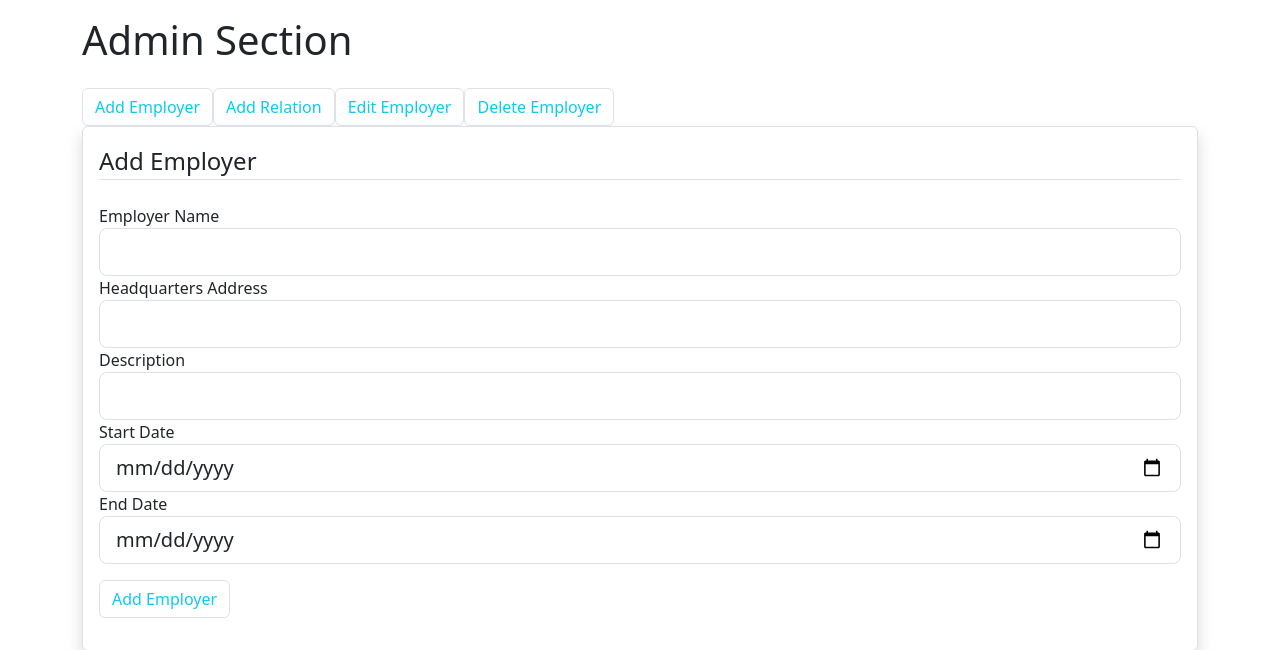
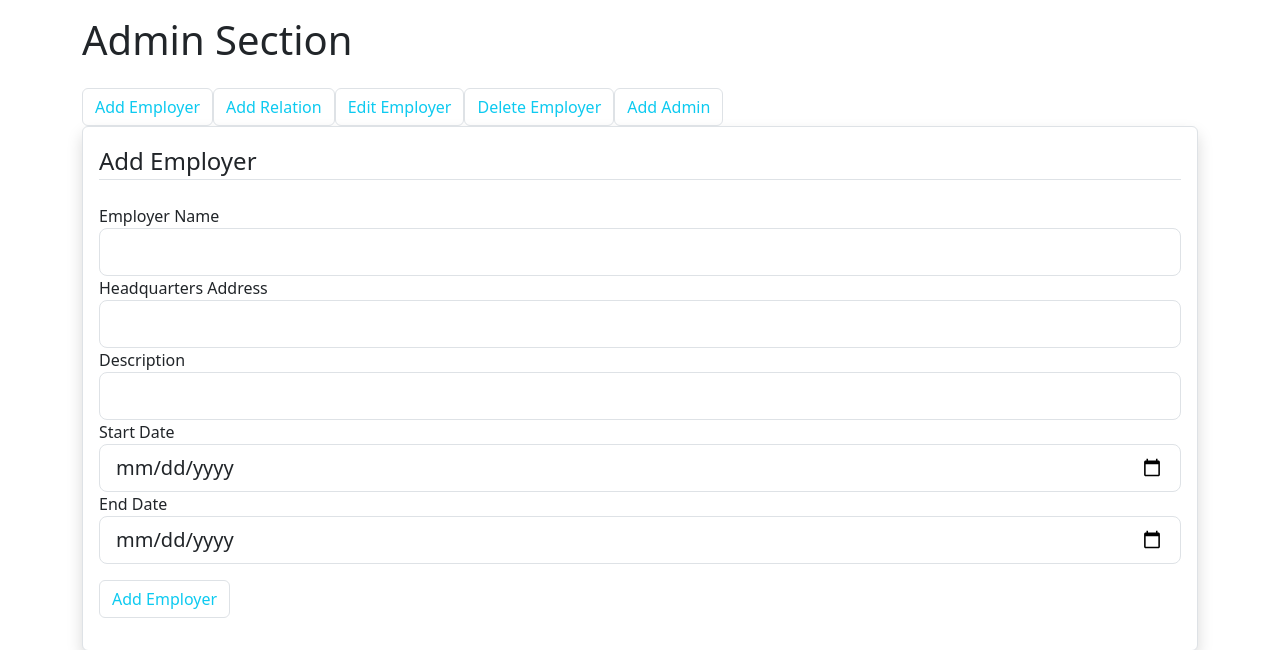
Before and after one commit to Dominick1998/OrganizationalOdyssey, a Flask app: template templates/admin.html in a window 1280 px wide. Shown: the part 72-722 px from the top of the page. Run offline with Flask 3, Linux system fonts and the light colour scheme; the template is opened without the code that fills it: values that come from a table or form of the project are taken from there, others are empty; some libraries are stand-ins or nearby versions.

Commit message:
Added admin form

```diff
--- a/flask_app.py
+++ b/flask_app.py
@@ -4,7 +4,7 @@ from flask import Flask, render_template, url_for, redirect, request, flash
 from flask_bcrypt import Bcrypt
 from flask_sqlalchemy import SQLAlchemy
 from forms import RegistrationForm, LoginForm, SearchForm, NewEmployerForm, EditEmployerForm,\
-    RelationForm, DeleteEmployerForm
+    RelationForm, DeleteEmployerForm, AddAdminForm
 from flask_login import LoginManager, UserMixin, login_user, login_required, logout_user, current_user
 from flask_mail import Mail, Message
 from cryptography.fernet import Fernet
@@ -208,9 +208,11 @@ def admin():
     edit_employer_form = EditEmployerForm()
     delete_employer_form = DeleteEmployerForm()
     relation_form = RelationForm()
+    add_admin_form = AddAdminForm()
     return render_template("admin.html", new_employer_form=employer_form,
                            relation_form=relation_form,
-                           edit_employer_form=edit_employer_form, delete_employer_form=delete_employer_form)
+                           edit_employer_form=edit_employer_form,
+                           delete_employer_form=delete_employer_form, add_admin_form=add_admin_form)
 
 
 @app.route("/employers")
@@ -252,22 +254,6 @@ def traverse_tree(root_employer, data, visited_nodes):
                                   "from_name": parent_employer.employer_name,
                                   "to_name": root_employer.employer_name})
         traverse_tree(parent_employer, data, visited_nodes)
-
-
-@app.route("/make_me_admin")
-def make_me_admin():
-    user = User.query.filter_by(email=current_user.email).first()
-    user.admin = True
-    db.session.commit()
-    return redirect(url_for("home"))
-
-
-@app.route("/make_me_not_admin")
-def make_me_not_admin():
-    user = User.query.filter_by(email=current_user.email).first()
-    user.admin = False
-    db.session.commit()
-    return redirect(url_for("home"))
 
 
 @app.route("/add_employer", methods=["POST"])
@@ -378,5 +364,25 @@ def add_relation():
     return redirect(url_for("admin"))
 
 
+@app.route("/add_admin", methods=["POST"])
+@login_required
+def add_admin():
+    if not current_user.admin:
+        return
+
+    form = AddAdminForm()
+    if form.validate_on_submit():
+        new_admin = User.query.filter_by(email=form.email_address.data).first()
+        if not new_admin:
+            flash("User does not exits", "danger")
+            return redirect(url_for("admin"))
+
+        new_admin.admin = True
+        db.session.commit()
+        flash("New admin successfully added", "success")
+
+    return redirect(url_for("admin"))
+
+
 if __name__ == "__main__":
     app.run()
--- a/forms.py
+++ b/forms.py
@@ -48,3 +48,8 @@ class RelationForm(FlaskForm):
     parent_name = StringField("Parent Name", validators=[DataRequired()])
     child_name = StringField('Child Name', validators=[DataRequired()])
     submit = SubmitField('Add Relation')
+
+
+class AddAdminForm(FlaskForm):
+    email_address = StringField("Email Address", validators=[DataRequired()])
+    submit = SubmitField("Create Admin")
--- a/templates/admin.html
+++ b/templates/admin.html
@@ -14,6 +14,7 @@
         <li><a data-toggle="tab" href="#addrelation" class="btn btn-outline-info border">Add Relation</a></li>
         <li><a data-toggle="tab" href="#editemployer" class="btn btn-outline-info border">Edit Employer</a></li>
         <li><a data-toggle="tab" href="#deleteemployer" class="btn btn-outline-info border">Delete Employer</a></li>
+        <li><a data-toggle="tab" href="#addadmin" class="btn btn-outline-info border">Add Admin</a></li>
     </ul>
 
     <div class="tab-content">
@@ -162,5 +163,31 @@
             </form>
         </div>
     </div>
+        <div id="addadmin" class="tab-pane">
+        <div class="border shadow p-3 mb-5 bg-white rounded">
+            <form method="POST" action="{{ url_for('add_admin') }}">
+                {{ add_admin_form.hidden_tag() }}
+                <legend class="border-bottom mb-4">Add Admin</legend>
+
+                <div class="form-group">
+                    {{ add_admin_form.email_address.label(class="form-control-label") }}
+                    {% if add_admin_form.email_address.errors %}
+                        {{ add_admin_form.email_address(class="form-control form-control-lg is-invalid") }}
+                        <div class="invalid-feedback">
+                            {% for error in add_admin_form.employer_name.errors %}
+                                <span>{{ error }}</span>
+                            {% endfor %}
+                        </div>
+                    {% else %}
+                        {{ add_admin_form.email_address(class="form-control form-control-lg") }}
+                    {% endif %}
+                </div>
+
+                <div class="form-group mt-3 mb-3">
+                    {{ add_admin_form.submit(class="btn btn-outline-info") }}
+                </div>
+            </form>
+        </div>
+    </div>
     </div>
 {% endblock content %}
```
